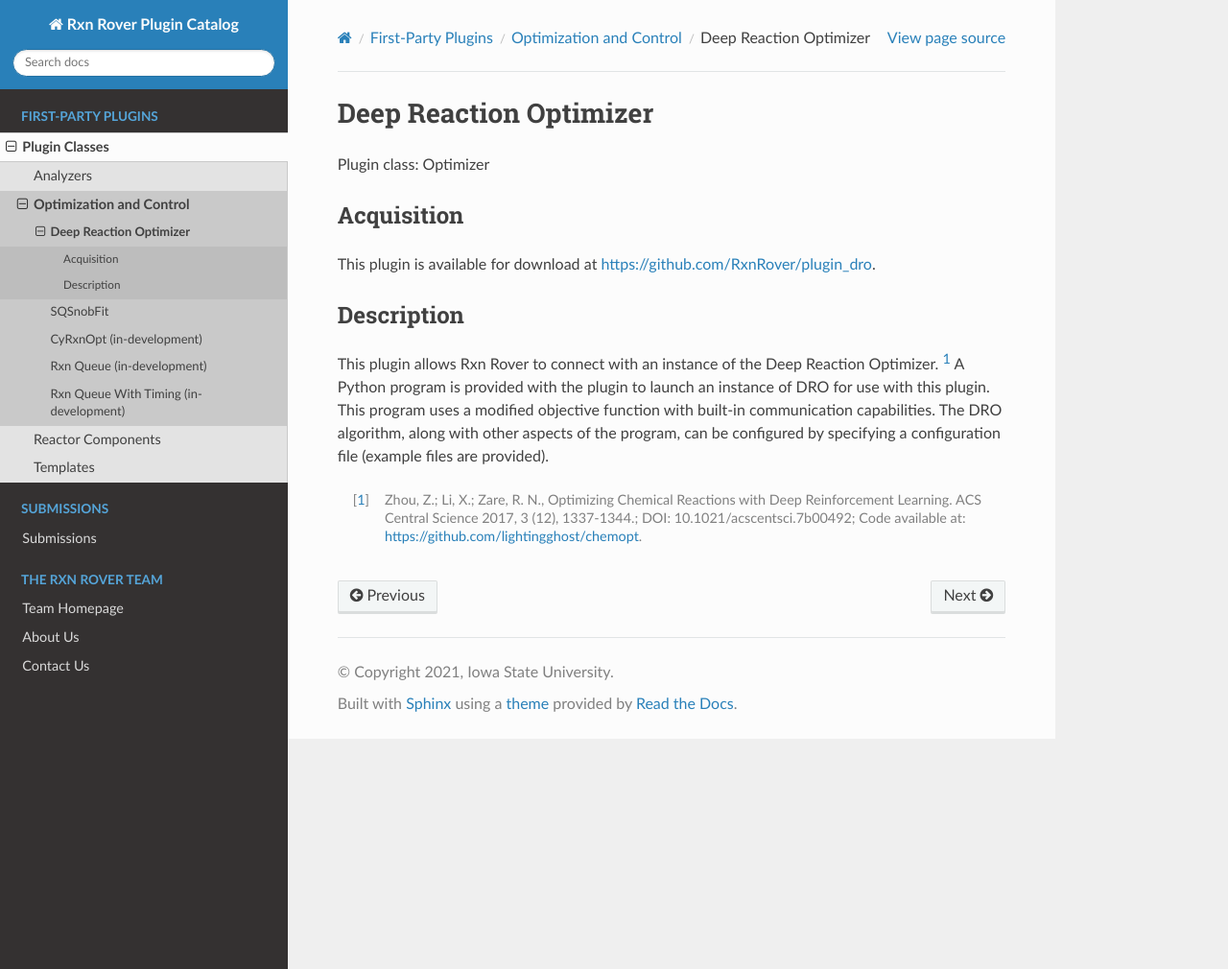
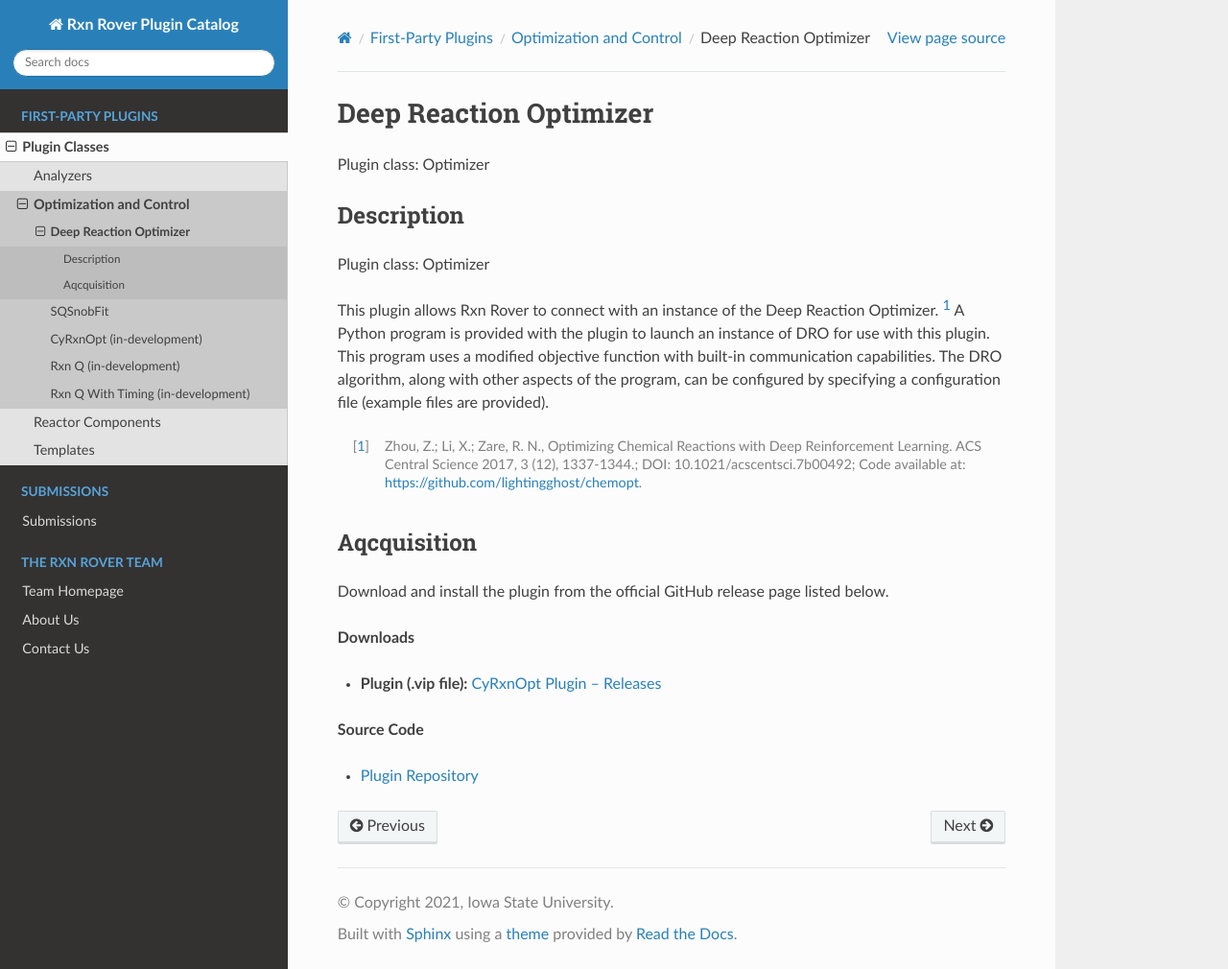
Before and after one commit to RxnRover/PluginCatalog, a Sphinx documentation site: the page built from source/first_party/optimizers/deep_reaction_optimizer.rst, in a window 1280 px wide and 1010 px high. Shown: the whole window at 96% size. Built offline with Sphinx 7.4.7 and the Read the Docs theme 3.1.0, drawn with Linux system fonts in a browser that asks for light colours; pages that are not in the unit, such as notebooks, are missing from menus.

Commit message:
Completed catalog listings

```diff
--- a/source/first_party/optimizers/deep_reaction_optimizer.rst
+++ b/source/first_party/optimizers/deep_reaction_optimizer.rst
@@ -3,14 +3,10 @@
 
 Plugin class: Optimizer
 
-Acquisition
+Description
 -----------
 
-This plugin is available for download at
-`<https://github.com/RxnRover/plugin_dro>`_.
-
-Description
------------
+Plugin class: Optimizer
 
 This plugin allows Rxn Rover to connect with an instance of the Deep Reaction
 Optimizer. [#dro]_ A Python program is provided with the plugin to launch an
@@ -20,3 +16,18 @@
 configuration file (example files are provided).
 
 .. [#dro] Zhou, Z.;  Li, X.; Zare, R. N., Optimizing Chemical Reactions with Deep Reinforcement Learning. ACS Central Science 2017, 3 (12), 1337-1344.; DOI: 10.1021/acscentsci.7b00492; Code available at: https://github.com/lightingghost/chemopt.
+
+
+Aqcquisition
+------------
+
+Download and install the plugin from the official GitHub release page listed below.
+
+**Downloads**
+
+- **Plugin (.vip file):**
+  `CyRxnOpt Plugin – Releases <https://github.com/RxnRover/plugin_dro/releases>`_
+
+**Source Code**
+
+- `Plugin Repository <https://github.com/RxnRover/plugin_dro>`_
--- a/source/first_party/optimizers/rxn_queue.rst
+++ b/source/first_party/optimizers/rxn_queue.rst
@@ -1,5 +1,5 @@
-Rxn Queue (in-development)
-==========================
+Rxn Q (in-development)
+======================
 
 .. warning::
 
--- a/source/first_party/reactor_components/milligat_pump.rst
+++ b/source/first_party/reactor_components/milligat_pump.rst
@@ -22,11 +22,11 @@
 **Downloads**
 
 - **Plugin (.vip file):**
-  `MilliGAT Pump Plugin – Releases <https://github.com/RxnRover/>`_
+  `MilliGAT Pump Plugin – Releases <https://github.com/RxnRover/plugin_milligat_pump/releases>`_
 
 - **Drivers:**
   MilliGAT pump drivers are required to communicate with the pumps. These drivers can be obtained from GlobalFIA using their information email, **info@globalfia.com**. Once the drivers are downloaded, extract the files into your <labview>/instr.lib directory, where <labview> is the location of your LabVIEW installation.
 
 **Source Code**
 
-- `Plugin Repository <https://github.com/RxnRover/>`_
+- `Plugin Repository <https://github.com/RxnRover/plugin_milligat_pump>`_
```
Also changed, not shown: source/first_party/analyzers/waters_patrol_uplc_report_parser.rst (+16 -7 lines), source/first_party/optimizers/rxn_q_timing.rst (+4 -4 lines), source/first_party/reactor_components/polar_bear_plus.rst (+4 -3 lines).
